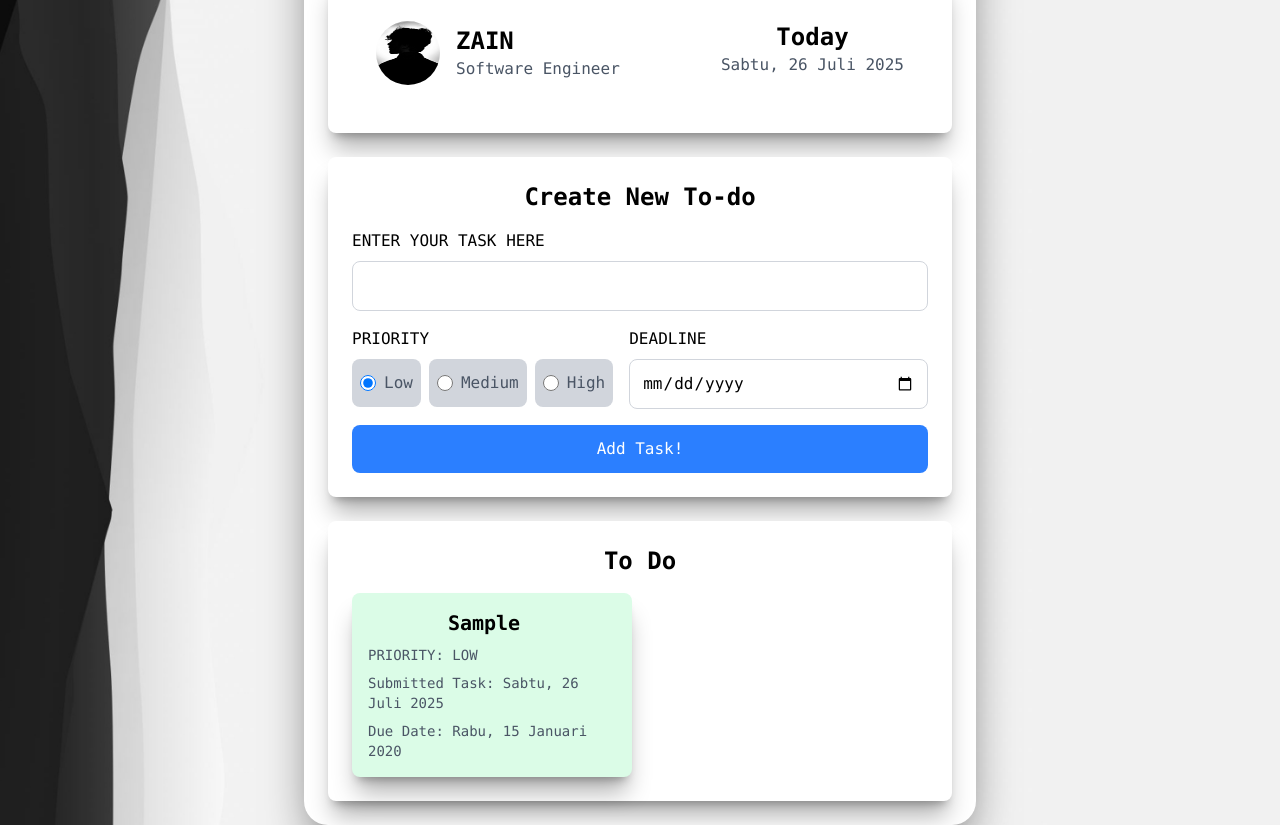
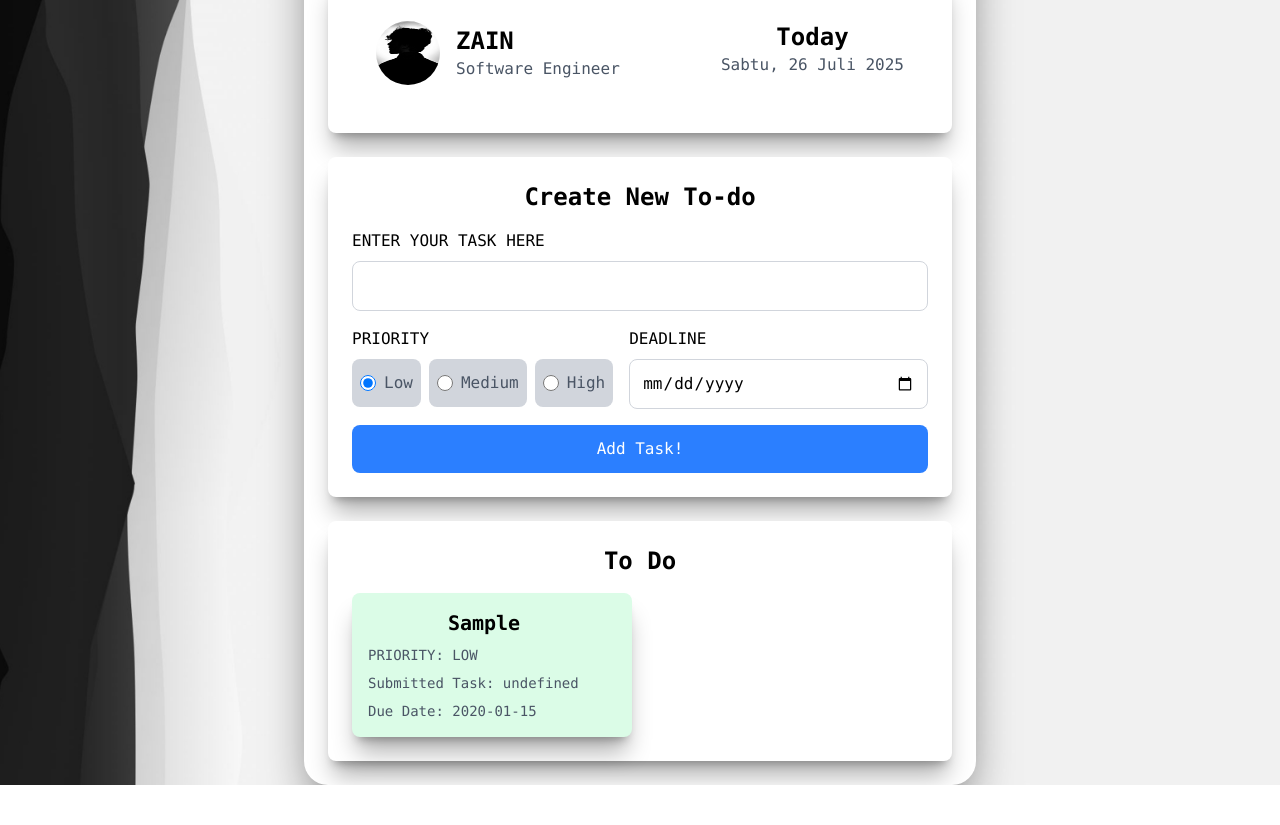
Before and after one commit to zainnn21/toDoList, a website: page pages/index.html in a window 1280 px wide. Both pictures are taken after typing "Sample", "2020-01-15" into the empty fields and a click on the button "Add Task!". Shown: the part 111-936 px from the top of the page. After the commit the page ends 896 px from the top, so only its background shows below. Drawn offline with Linux system fonts and the light colour scheme.

Commit message:
modified form

```diff
--- a/js/formInput.js
+++ b/js/formInput.js
@@ -51,12 +51,14 @@ document.addEventListener("DOMContentLoaded", () => {
 
       //create new task
       const newTask = {
+        id: Date.now(),
         title: taskInput,
         priority: selectPriority,
-        today: formattedToday,
-        dueDate: formattedDueDate,
+        firstDate: new Date().toISOString().split("T")[0],
+        dueDate: event.target.dueDateInput.value,
         todayObj: todayObj,
         dueDateObj: dueDateObj,
+        completed: false,
       };
       console.log(newTask);
 
@@ -81,15 +83,7 @@ document.addEventListener("DOMContentLoaded", () => {
 
   function createTaskElement(task) {
     const taskDiv = document.createElement("div");
-    console.log(task.priority);
-
-    if (task.priority === "low") {
-      taskDiv.classList.add("bg-green-100");
-    } else if (task.priority === "medium") {
-      taskDiv.classList.add("bg-yellow-100");
-    } else if (task.priority === "high") {
-      taskDiv.classList.add("bg-red-100");
-    }
+    taskDiv.id = task.id;
 
     taskDiv.classList.add(
       "flex",
@@ -104,6 +98,16 @@ document.addEventListener("DOMContentLoaded", () => {
       "transition-all",
       "duration-300"
     );
+
+    if (task.completed) {
+      taskDiv.classList.add("bg-gray-200", "border-gray-300", "task-completed");
+    } else if (task.priority === "low") {
+      taskDiv.classList.add("bg-green-100");
+    } else if (task.priority === "medium") {
+      taskDiv.classList.add("bg-yellow-100");
+    } else if (task.priority === "high") {
+      taskDiv.classList.add("bg-red-100");
+    }
 
     const taskTitle = document.createElement("h1");
     taskTitle.classList.add(
```
Also changed, not shown: styles/output.css.
